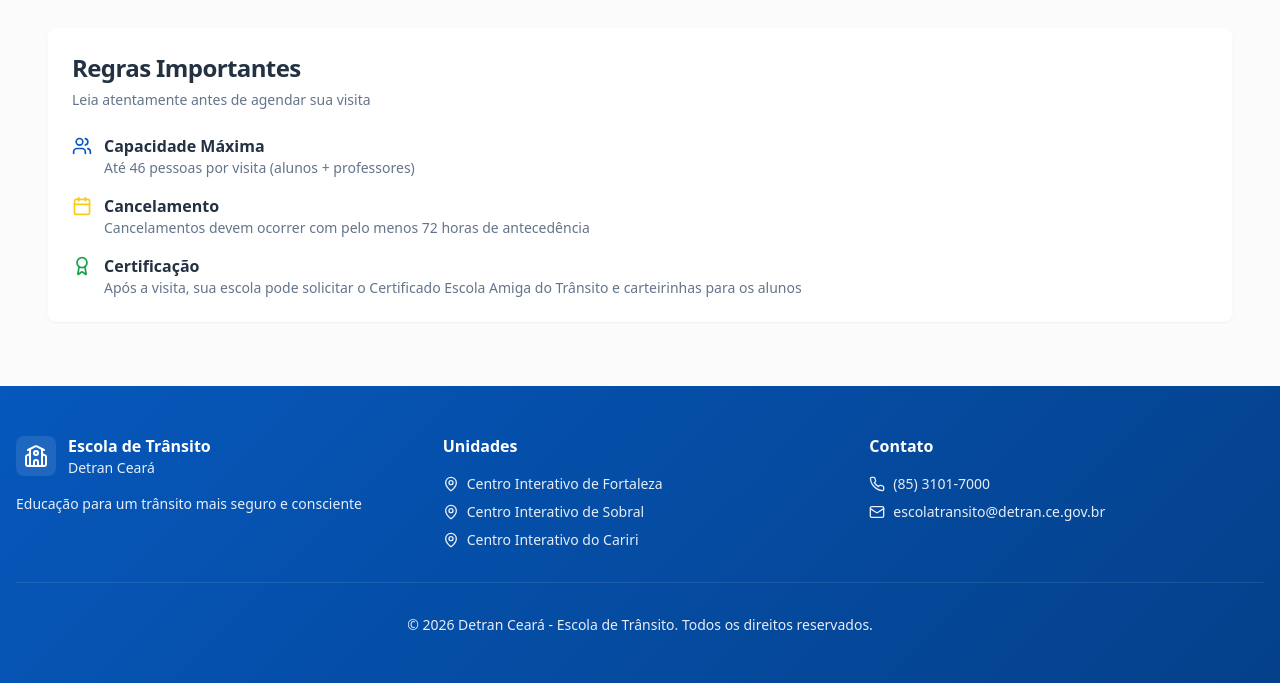
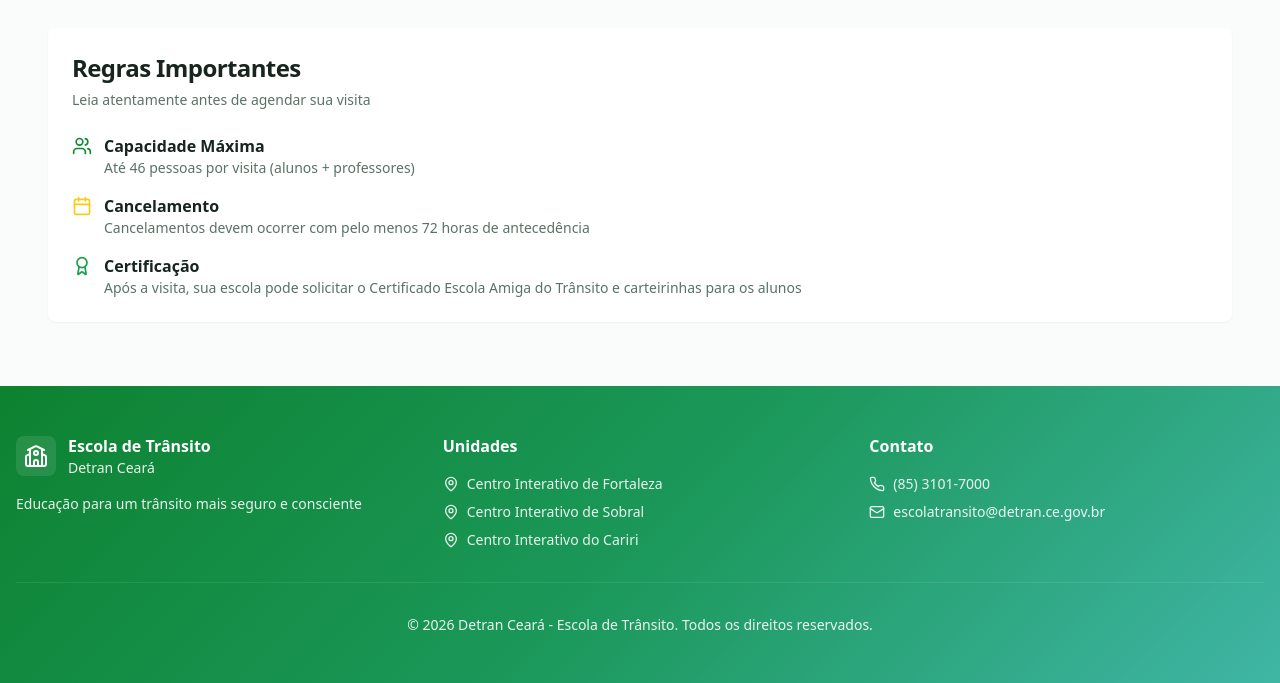
Before and after one commit to marckcrow/detran-ce-connect, a React (Vite) app: page / in a window 1280 px wide. Shown: the part 1283-1966 px from the top of the page. Built offline with nearby package versions, Linux system fonts and the light colour scheme; the HTML template or start-up script is replaced by a standard one.

Commit message:
Changes
Co-authored-by: marckcrow <58922247+marckcrow@users.noreply.github.com>

```diff
--- a/src/index.css
+++ b/src/index.css
@@ -9,17 +9,26 @@ All colors MUST be HSL.
 @layer base {
   :root {
     --background: 0 0% 100%;
-    --foreground: 213 31% 20%;
+    --foreground: 150 20% 12%;
 
     --card: 0 0% 100%;
-    --card-foreground: 213 31% 20%;
+    --card-foreground: 150 20% 12%;
 
     --popover: 0 0% 100%;
-    --popover-foreground: 213 31% 20%;
+    --popover-foreground: 150 20% 12%;
 
-    /* Azul Detran - institucional */
-    --primary: 213 94% 38%;
+    /* Verde institucional Governo do Ceará - #0E8C3A */
+    --primary: 138 82% 30%;
     --primary-foreground: 0 0% 100%;
+    --primary-glow: 142 60% 45%;
+
+    /* Teal/verde-água - faixas decorativas */
+    --teal: 172 48% 48%;
+    --teal-foreground: 0 0% 100%;
+
+    /* Laranja vibrante - acento/CTA - #F26B1F */
+    --accent: 21 89% 53%;
+    --accent-foreground: 0 0% 100%;
 
     /* Verde Trânsito - sucesso */
     --success: 142 76% 36%;
@@ -27,33 +36,31 @@ All colors MUST be HSL.
 
     /* Amarelo Sinalização - avisos */
     --warning: 48 96% 53%;
-    --warning-foreground: 213 31% 20%;
+    --warning-foreground: 150 20% 12%;
 
-    --secondary: 213 20% 95%;
-    --secondary-foreground: 213 31% 20%;
+    --secondary: 138 30% 95%;
+    --secondary-foreground: 138 82% 22%;
 
-    --muted: 210 40% 96.1%;
-    --muted-foreground: 215.4 16.3% 46.9%;
-
-    --accent: 213 94% 45%;
-    --accent-foreground: 0 0% 100%;
+    --muted: 138 20% 96%;
+    --muted-foreground: 150 12% 40%;
 
     --destructive: 0 84.2% 60.2%;
     --destructive-foreground: 0 0% 100%;
 
-    --border: 214.3 31.8% 91.4%;
-    --input: 214.3 31.8% 91.4%;
-    --ring: 213 94% 38%;
+    --border: 138 20% 88%;
+    --input: 138 20% 88%;
+    --ring: 138 82% 30%;
 
     --radius: 0.5rem;
 
-    /* Gradientes institucionais */
-    --gradient-hero: linear-gradient(135deg, hsl(213 94% 38%), hsl(213 94% 28%));
-    --gradient-card: linear-gradient(180deg, hsl(0 0% 100%), hsl(213 20% 98%));
+    /* Gradientes institucionais Ceará: verde -> teal */
+    --gradient-hero: linear-gradient(135deg, hsl(138 82% 28%) 0%, hsl(150 70% 35%) 50%, hsl(172 48% 48%) 100%);
+    --gradient-card: linear-gradient(180deg, hsl(0 0% 100%), hsl(138 30% 98%));
+    --gradient-accent: linear-gradient(90deg, hsl(21 89% 53%), hsl(32 95% 55%));
 
     /* Sombras elegantes */
-    --shadow-card: 0 2px 8px hsl(213 94% 38% / 0.08);
-    --shadow-elevated: 0 8px 24px hsl(213 94% 38% / 0.12);
+    --shadow-card: 0 2px 8px hsl(138 82% 30% / 0.08);
+    --shadow-elevated: 0 8px 24px hsl(138 82% 30% / 0.15);
   }
 }
 
--- a/tailwind.config.ts
+++ b/tailwind.config.ts
@@ -22,6 +22,11 @@ export default {
         primary: {
           DEFAULT: "hsl(var(--primary))",
           foreground: "hsl(var(--primary-foreground))",
+          glow: "hsl(var(--primary-glow))",
+        },
+        teal: {
+          DEFAULT: "hsl(var(--teal))",
+          foreground: "hsl(var(--teal-foreground))",
         },
         success: {
           DEFAULT: "hsl(var(--success))",
@@ -59,6 +64,7 @@ export default {
       backgroundImage: {
         'gradient-hero': 'var(--gradient-hero)',
         'gradient-card': 'var(--gradient-card)',
+        'gradient-accent': 'var(--gradient-accent)',
       },
       boxShadow: {
         'card': 'var(--shadow-card)',
```
